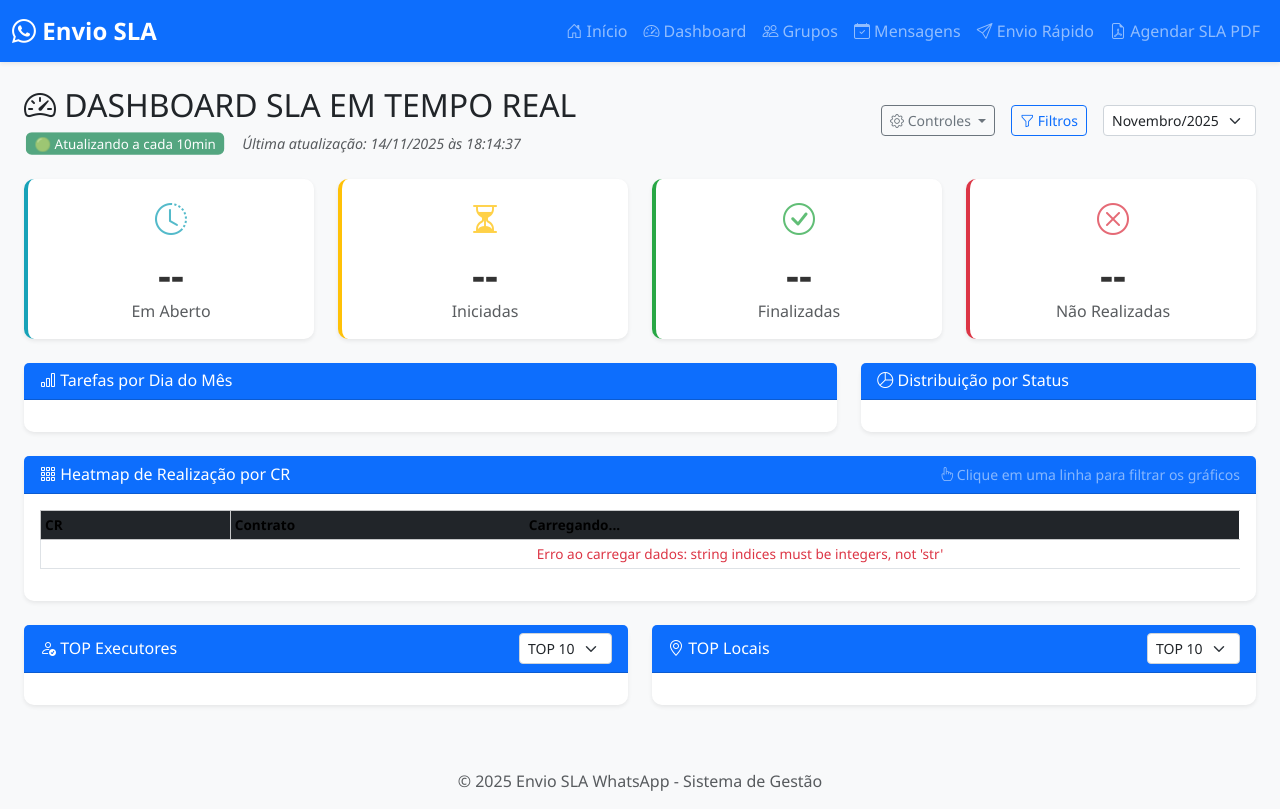
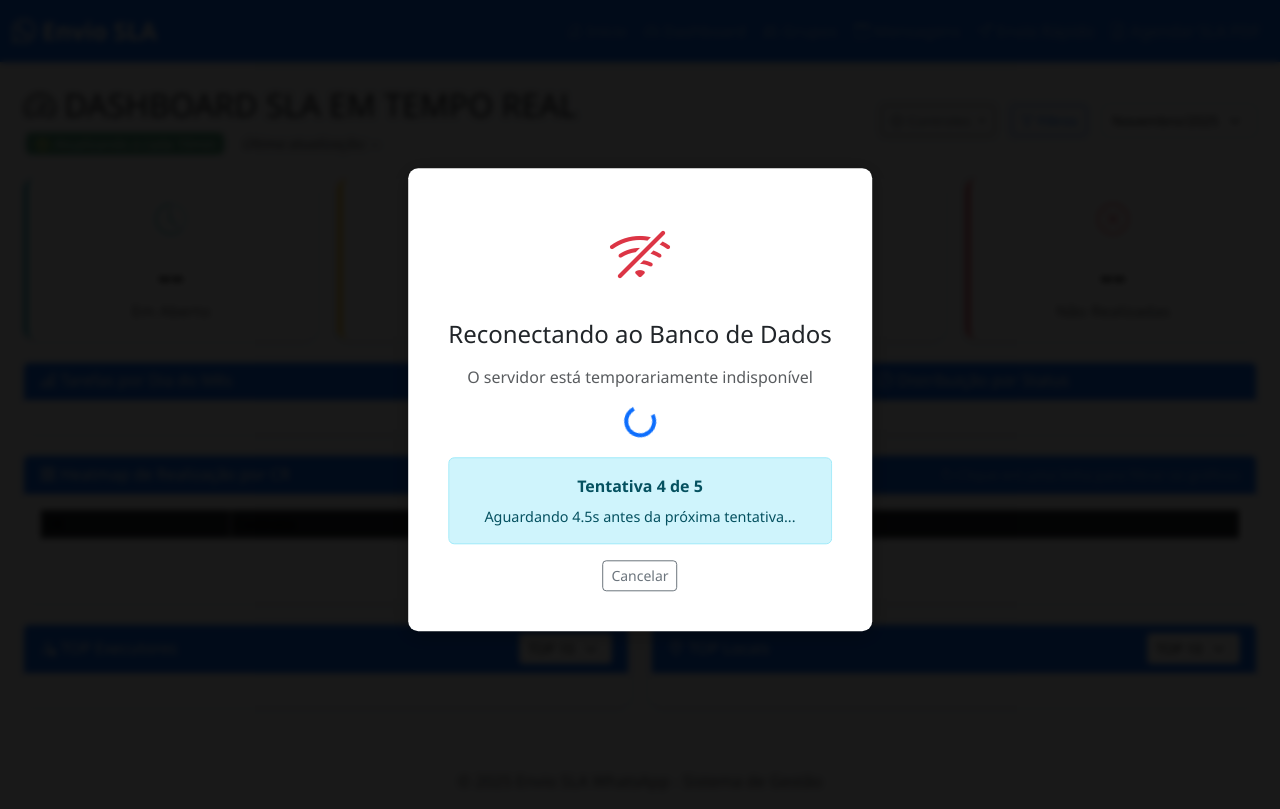
Before and after one commit to NightWolfw/envio_sla_vista, a Flask app: template gps_bot/app/templates/dashboard/index.html in a window 1280 px wide. After the commit the page ends 673 px from the top, so only its background shows below. Run offline with Flask 3, Linux system fonts and the light colour scheme; the template is opened without the code that fills it: most values are stand-ins (such as "Sample title", 1, 10 or a date in 2020); some libraries are stand-ins or nearby versions.

Commit message:
Implement automatic database reconnection and enhance dashboard API calls: add retry logic for database connections and API fetch requests, improving resilience against temporary server issues. Update UI with a reconnection modal for better user feedback during connection attempts.

```diff
--- a/gps_bot/app/static/js/dashboard.js
+++ b/gps_bot/app/static/js/dashboard.js
@@ -34,6 +34,12 @@
 
 // Timer para debounce
 let debounceTimer = null;
+
+// Controle de reconexão
+let reconexaoEmAndamento = false;
+let reconexaoCancelada = false;
+const MAX_TENTATIVAS_RECONEXAO = 5;
+const DELAY_RECONEXAO_INICIAL = 2000; // 2 segundos
 
 // Inicialização
 document.addEventListener('DOMContentLoaded', function() {
@@ -132,7 +138,7 @@
  */
 async function carregarSupervisoresPorGerente(gerente) {
     try {
-        const response = await fetch(`/dashboard/api/supervisores-por-gerente?gerente=${encodeURIComponent(gerente)}`);
+        const response = await fetchComRetry(`/dashboard/api/supervisores-por-gerente?gerente=${encodeURIComponent(gerente)}`);
         const result = await response.json();
 
         if (result.success) {
@@ -197,13 +203,13 @@
     document.getElementById('btnForcarAtualizacao').addEventListener('click', forcarAtualizacao);
 
     // Event listeners para filtros com debounce
+    // Nota: Selects usam Select2 e têm seus próprios eventos configurados em inicializarSelect2()
     const formFiltros = document.getElementById('formFiltros');
     if (formFiltros) {
-        // Adiciona debounce em todos inputs e selects, EXCETO o campo CR
-        const inputs = formFiltros.querySelectorAll('input:not([name="cr"]), select');
+        // Adiciona debounce apenas em inputs de texto, EXCETO o campo CR
+        const inputs = formFiltros.querySelectorAll('input:not([name="cr"])');
         inputs.forEach(input => {
             input.addEventListener('input', aplicarFiltrosDebounced);
-            input.addEventListener('change', aplicarFiltrosDebounced);
         });
     }
 }
@@ -222,20 +228,27 @@
  * Aplica filtros (com debounce de 300ms)
  */
 const aplicarFiltrosDebounced = debounce(function() {
-    const form = document.getElementById('formFiltros');
-    const formData = new FormData(form);
-
     // Inicia com o filtro fixo do diretor executivo
     filtrosAtivos = {
         'diretor_executivo': 'MARCOS NASCIMENTO PEDREIRA'
     };
 
-    // Adiciona os demais filtros do formulário
-    for (let [key, value] of formData.entries()) {
-        if (value && key !== 'diretor_executivo') {  // Ignora diretor_executivo do form pois já está fixo
-            filtrosAtivos[key] = value;
+    // Campo CR (input text) - captura com jQuery
+    const crValue = $('#formFiltros input[name="cr"]').val();
+    if (crValue) {
+        filtrosAtivos.cr = crValue;
+    }
+
+    // Todos os selects (Select2) - captura com jQuery
+    $('#formFiltros select:not([disabled])').each(function() {
+        const name = $(this).attr('name');
+        const value = $(this).val();
+        if (name && value && name !== 'diretor_executivo') {
+            filtrosAtivos[name] = value;
         }
-    }
+    });
+
+    console.log('Filtros aplicados (debounced):', filtrosAtivos);
 
     // Limpa cache ao mudar filtros
     limparCache();
@@ -249,20 +262,27 @@
     // Cancela debounce pendente
     clearTimeout(debounceTimer);
 
-    const form = document.getElementById('formFiltros');
-    const formData = new FormData(form);
-
     // Inicia com o filtro fixo do diretor executivo
     filtrosAtivos = {
         'diretor_executivo': 'MARCOS NASCIMENTO PEDREIRA'
     };
 
-    // Adiciona os demais filtros do formulário
-    for (let [key, value] of formData.entries()) {
-        if (value && key !== 'diretor_executivo') {  // Ignora diretor_executivo do form pois já está fixo
-            filtrosAtivos[key] = value;
+    // Campo CR (input text) - captura com jQuery
+    const crValue = $('#formFiltros input[name="cr"]').val();
+    if (crValue) {
+        filtrosAtivos.cr = crValue;
+    }
+
+    // Todos os selects (Select2) - captura com jQuery
+    $('#formFiltros select:not([disabled])').each(function() {
+        const name = $(this).attr('name');
+        const value = $(this).val();
+        if (name && value && name !== 'diretor_executivo') {
+            filtrosAtivos[name] = value;
         }
-    }
+    });
+
+    console.log('Filtros aplicados (botão):', filtrosAtivos);
 
     // Limpa filtro cross ao mudar filtros normais
     filtroCross = null;
@@ -415,6 +435,94 @@
 }
 
 /**
+ * Mostra modal de reconexão
+ */
+function mostrarModalReconexao(tentativa, maxTentativas, mensagem = 'Aguardando resposta do servidor...') {
+    reconexaoEmAndamento = true;
+    const modal = document.getElementById('modalReconexao');
+    document.getElementById('tentativaAtual').textContent = tentativa;
+    document.getElementById('tentativaMaxima').textContent = maxTentativas;
+    document.getElementById('mensagemReconexao').textContent = mensagem;
+    modal.style.display = 'block';
+}
+
+/**
+ * Esconde modal de reconexão
+ */
+function esconderModalReconexao() {
+    reconexaoEmAndamento = false;
+    reconexaoCancelada = false;
+    document.getElementById('modalReconexao').style.display = 'none';
+}
+
+/**
+ * Cancela tentativas de reconexão
+ */
+function cancelarReconexao() {
+    reconexaoCancelada = true;
+    esconderModalReconexao();
+    esconderLoading();
+    alert('Reconexão cancelada. Recarregue a página para tentar novamente.');
+}
+
+/**
+ * Função genérica para fazer requisições com retry automático
+ */
+async function fetchComRetry(url, tentativa = 1) {
+    const maxTentativas = MAX_TENTATIVAS_RECONEXAO;
+
+    try {
+        // Mostra modal na primeira tentativa se houver erro
+        if (tentativa > 1 && !reconexaoCancelada) {
+            const delay = DELAY_RECONEXAO_INICIAL * Math.pow(1.5, tentativa - 2);
+            mostrarModalReconexao(tentativa, maxTentativas, `Aguardando ${(delay/1000).toFixed(1)}s antes da próxima tentativa...`);
+            await new Promise(resolve => setTimeout(resolve, Math.min(delay, 10000)));
+        }
+
+        if (reconexaoCancelada) {
+            throw new Error('Reconexão cancelada pelo usuário');
+        }
+
+        const response = await fetch(url);
+
+        // Se a resposta for OK, esconde modal e retorna
+        if (response.ok) {
+            esconderModalReconexao();
+            return response;
+        }
+
+        // Se for erro 500 ou erro de servidor, tenta novamente
+        if (response.status >= 500 && tentativa < maxTentativas) {
+            console.warn(`Erro ${response.status} na tentativa ${tentativa}. Tentando novamente...`);
+            return await fetchComRetry(url, tentativa + 1);
+        }
+
+        // Se for outro tipo de erro, retorna a resposta
+        esconderModalReconexao();
+        return response;
+
+    } catch (error) {
+        console.error(`Erro na tentativa ${tentativa}:`, error);
+
+        // Se foi cancelado, propaga o erro
+        if (reconexaoCancelada) {
+            esconderModalReconexao();
+            throw error;
+        }
+
+        // Se ainda tem tentativas, tenta novamente
+        if (tentativa < maxTentativas) {
+            return await fetchComRetry(url, tentativa + 1);
+        }
+
+        // Esgotou todas as tentativas
+        esconderModalReconexao();
+        alert(`Não foi possível conectar ao servidor após ${maxTentativas} tentativas.\n\nPor favor, verifique sua conexão e recarregue a página.`);
+        throw error;
+    }
+}
+
+/**
  * Carrega dashboard completo
  */
 async function carregarDashboard() {
@@ -561,7 +669,7 @@
 async function carregarCards() {
     const queryString = montarQueryString();
 
-    const response = await fetch(`/dashboard/api/resumo?${queryString}`);
+    const response = await fetchComRetry(`/dashboard/api/resumo?${queryString}`);
     const result = await response.json();
 
     if (result.success) {
@@ -579,7 +687,7 @@
 async function carregarChartColunas() {
     const queryString = montarQueryString();
 
-    const response = await fetch(`/dashboard/api/tarefas-mes?${queryString}`);
+    const response = await fetchComRetry(`/dashboard/api/tarefas-mes?${queryString}`);
     const result = await response.json();
 
     if (result.success) {
@@ -688,7 +796,7 @@
 async function carregarChartPizza() {
     const queryString = montarQueryString();
 
-    const response = await fetch(`/dashboard/api/pizza?${queryString}`);
+    const response = await fetchComRetry(`/dashboard/api/pizza?${queryString}`);
     const result = await response.json();
 
     if (result.success) {
@@ -745,7 +853,7 @@
     const thead = document.getElementById('heatmapHead');
 
     try {
-        const response = await fetch(`/dashboard/api/heatmap-dias?${queryString}`);
+        const response = await fetchComRetry(`/dashboard/api/heatmap-dias?${queryString}`);
         const result = await response.json();
 
         if (!result.success) {
@@ -868,7 +976,7 @@
     const limit = document.getElementById('selectLimitExecutores').value;
     const queryString = montarQueryString() + `&limit=${limit}`;
 
-    const response = await fetch(`/dashboard/api/executores?${queryString}`);
+    const response = await fetchComRetry(`/dashboard/api/executores?${queryString}`);
     const result = await response.json();
 
     if (result.success) {
@@ -935,7 +1043,7 @@
     const limit = document.getElementById('selectLimitLocais').value;
     const queryString = montarQueryString() + `&limit=${limit}`;
 
-    const response = await fetch(`/dashboard/api/locais?${queryString}`);
+    const response = await fetchComRetry(`/dashboard/api/locais?${queryString}`);
     const result = await response.json();
 
     if (result.success) {
--- a/gps_bot/app/templates/dashboard/index.html
+++ b/gps_bot/app/templates/dashboard/index.html
@@ -7,24 +7,26 @@
     .heatmap-table {
         font-size: 0.85rem;
     }
+    /* v2.0 - Cabeçalho escuro com alto contraste */
     .heatmap-table thead th {
         text-align: center;
         vertical-align: middle;
         min-width: 40px;
-        background-color: #495057 !important;
-        color: #fff !important;
+        background-color: #343a40 !important;
+        color: #ffffff !important;
         font-weight: bold;
-        border: 2px solid #dee2e6 !important;
+        border: 1px solid #23272b !important;
         position: sticky;
         top: 0;
         z-index: 10;
+        box-shadow: 0 2px 4px rgba(0,0,0,0.2), 1px 0 0 #23272b;
     }
     .heatmap-table thead th:first-child,
     .heatmap-table thead th:nth-child(2) {
         min-width: 80px;
         position: sticky;
-        background-color: #495057 !important;
-        color: #fff !important;
+        background-color: #343a40 !important;
+        color: #ffffff !important;
     }
     .heatmap-table thead th:first-child {
         left: 0;
@@ -38,6 +40,9 @@
         text-align: center;
         vertical-align: middle;
         padding: 8px 4px;
+        border: 1px solid #dee2e6;
+        position: relative;
+        z-index: 1;
     }
     .heatmap-table tbody td:first-child {
         position: sticky;
@@ -149,11 +154,11 @@
         <div class="card-body">
             <form id="formFiltros">
                 <div class="row g-2">
-                    <div class="col-md-2">
+                    <div class="col-xl-2 col-lg-3 col-md-4 col-sm-6">
                         <label class="form-label-sm">CR</label>
                         <input type="text" class="form-control form-control-sm" name="cr" placeholder="Ex: 12345">
                     </div>
-                    <div class="col-md-2">
+                    <div class="col-xl-2 col-lg-3 col-md-4 col-sm-6">
                         <label class="form-label-sm">Cliente</label>
                         <select class="form-select form-select-sm" name="cliente">
                             <option value="">Todos</option>
@@ -162,14 +167,14 @@
                             {% endfor %}
                         </select>
                     </div>
-                    <div class="col-md-2">
+                    <div class="col-xl-2 col-lg-3 col-md-4 col-sm-6">
                         <label class="form-label-sm">Diretor Executivo <span class="badge bg-info" title="Filtro fixo">🔒</span></label>
                         <select class="form-select form-select-sm" name="diretor_executivo" disabled>
                             <option value="MARCOS NASCIMENTO PEDREIRA" selected>MARCOS NASCIMENTO PEDREIRA</option>
                         </select>
                         <small class="text-muted">Filtro fixo aplicado</small>
                     </div>
-                    <div class="col-md-2">
+                    <div class="col-xl-2 col-lg-3 col-md-4 col-sm-6">
                         <label class="form-label-sm">Diretor Regional</label>
                         <select class="form-select form-select-sm" name="diretor_regional">
                             <option value="">Todos</option>
@@ -178,7 +183,7 @@
                             {% endfor %}
                         </select>
                     </div>
-                    <div class="col-md-2">
+                    <div class="col-xl-2 col-lg-3 col-md-4 col-sm-6">
                         <label class="form-label-sm">Gerente Regional</label>
                         <select class="form-select form-select-sm" name="gerente_regional">
                             <option value="">Todos</option>
@@ -187,7 +192,7 @@
                             {% endfor %}
                         </select>
                     </div>
-                    <div class="col-md-2">
+                    <div class="col-xl-2 col-lg-3 col-md-4 col-sm-6">
                         <label class="form-label-sm">Gerente</label>
                         <select class="form-select form-select-sm" name="gerente">
                             <option value="">Todos</option>
@@ -196,7 +201,7 @@
                             {% endfor %}
                         </select>
                     </div>
-                    <div class="col-md-2">
+                    <div class="col-xl-2 col-lg-3 col-md-4 col-sm-6">
                         <label class="form-label-sm">Supervisor</label>
                         <select class="form-select form-select-sm" name="supervisor">
                             <option value="">Todos</option>
@@ -205,7 +210,7 @@
                             {% endfor %}
                         </select>
                     </div>
-                    <div class="col-md-2">
+                    <div class="col-xl-2 col-lg-3 col-md-4 col-sm-6">
                         <label class="form-label-sm">PEC 01</label>
                         <select class="form-select form-select-sm" name="pec_01">
                             <option value="">Todos</option>
@@ -214,7 +219,7 @@
                             {% endfor %}
                         </select>
                     </div>
-                    <div class="col-md-2">
+                    <div class="col-xl-2 col-lg-3 col-md-4 col-sm-6">
                         <label class="form-label-sm">PEC 02</label>
                         <select class="form-select form-select-sm" name="pec_02">
                             <option value="">Todos</option>
@@ -223,12 +228,12 @@
                             {% endfor %}
                         </select>
                     </div>
-                    <div class="col-md-2 d-flex align-items-end">
+                    <div class="col-xl-2 col-lg-3 col-md-4 col-sm-6 d-flex align-items-end">
                         <button type="button" class="btn btn-primary btn-sm w-100" onclick="aplicarFiltros()">
                             <i class="bi bi-check"></i> Aplicar
                         </button>
                     </div>
-                    <div class="col-md-2 d-flex align-items-end">
+                    <div class="col-xl-2 col-lg-3 col-md-4 col-sm-6 d-flex align-items-end">
                         <button type="button" class="btn btn-secondary btn-sm w-100" onclick="limparFiltros()">
                             <i class="bi bi-x"></i> Limpar
                         </button>
@@ -379,6 +384,36 @@
     </div>
 </div>
 
+<!-- Modal de Reconexão -->
+<div id="modalReconexao" style="display: none; position: fixed; top: 0; left: 0; width: 100%; height: 100%; background: rgba(0,0,0,0.8); z-index: 10000;">
+    <div style="position: absolute; top: 50%; left: 50%; transform: translate(-50%, -50%); text-align: center; background: white; padding: 40px; border-radius: 10px; box-shadow: 0 4px 20px rgba(0,0,0,0.3); min-width: 400px;">
+        <div class="mb-3">
+            <i class="bi bi-wifi-off" style="font-size: 4rem; color: #dc3545;"></i>
+        </div>
+        <h4 class="mb-3">Reconectando ao Banco de Dados</h4>
+        <p class="text-muted mb-3">O servidor está temporariamente indisponível</p>
+
+        <div class="mb-3">
+            <div class="spinner-border text-primary" role="status">
+                <span class="visually-hidden">Carregando...</span>
+            </div>
+        </div>
+
+        <div class="alert alert-info mb-0" role="alert">
+            <strong>Tentativa <span id="tentativaAtual">1</span> de <span id="tentativaMaxima">5</span></strong>
+            <div class="mt-2" style="font-size: 0.9rem;">
+                <span id="mensagemReconexao">Aguardando resposta do servidor...</span>
+            </div>
+        </div>
+
+        <div class="mt-3">
+            <button class="btn btn-outline-secondary btn-sm" onclick="cancelarReconexao()">
+                Cancelar
+            </button>
+        </div>
+    </div>
+</div>
+
 {% endblock %}
 
 {% block scripts %}
```
Also changed, not shown: gps_bot/app/models/database.py (+58 -28 lines).
